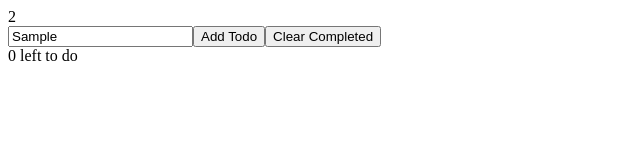
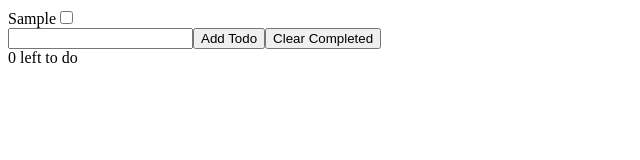
Before and after one commit to alexleybourne/react-to-do-list, a React (Create React App) app: page / in a window 1280 px wide. Both pictures are taken after typing "Sample" into the empty fields and a click on the button "Add Todo". Shown: the top 160 px of the page, without its empty margins (0-640 px from the left). Built offline with nearby package versions, Linux system fonts and the light colour scheme.

Commit message:
Todos now addable

```diff
--- a/src/App.js
+++ b/src/App.js
@@ -1,13 +1,26 @@
-import React, { useState } from 'react';
+import React, { useState, useRef } from 'react';
 import TodoList from './TodoList'
 
 function App(){
-  const [todos, setTodos] = useState([ 'hello' , 'yolo'])
+  const [todos, setTodos] = useState([])
+  const todoNameRef = useRef()
+
+  function addTodo(e){
+    const name = todoNameRef.current.value
+    if (name == '') return
+
+    setTodos(prevTodos => {
+      return [...prevTodos, {id : 1, name: name, complete: false}]
+    })
+
+    todoNameRef.current.value = null
+  }
+
   return (
     <>
       <TodoList todos={todos} />
-      <input type="text" />
-      <button>Add Todo</button>
+      <input ref={todoNameRef} type="text" />
+      <button onClick={addTodo}>Add Todo</button>
       <button>Clear Completed</button>
       <div>0 left to do</div>
     </>
--- /dev/null
+++ b/src/Todo.js
@@ -0,0 +1,12 @@
+import React from 'react'
+
+export default function Todo({todo}) {
+    return (
+        <div>
+        <label>
+            {todo.name}
+            <input type='checkbox' checked={todo.complete} ></input>
+        </label>
+        </div>
+    )
+}
--- a/src/TodoList.js
+++ b/src/TodoList.js
@@ -1,9 +1,10 @@
 import React from 'react'
+import Todo from './Todo'
 
-export default function TodoList({ todos}) {
+export default function TodoList({ todos }) {
     return (
-        <div>
-            {todos.length}
-        </div>
+        todos.map(todo => {
+            return <Todo key={todo.id} todo={todo} />
+        })
     )
 }
```
